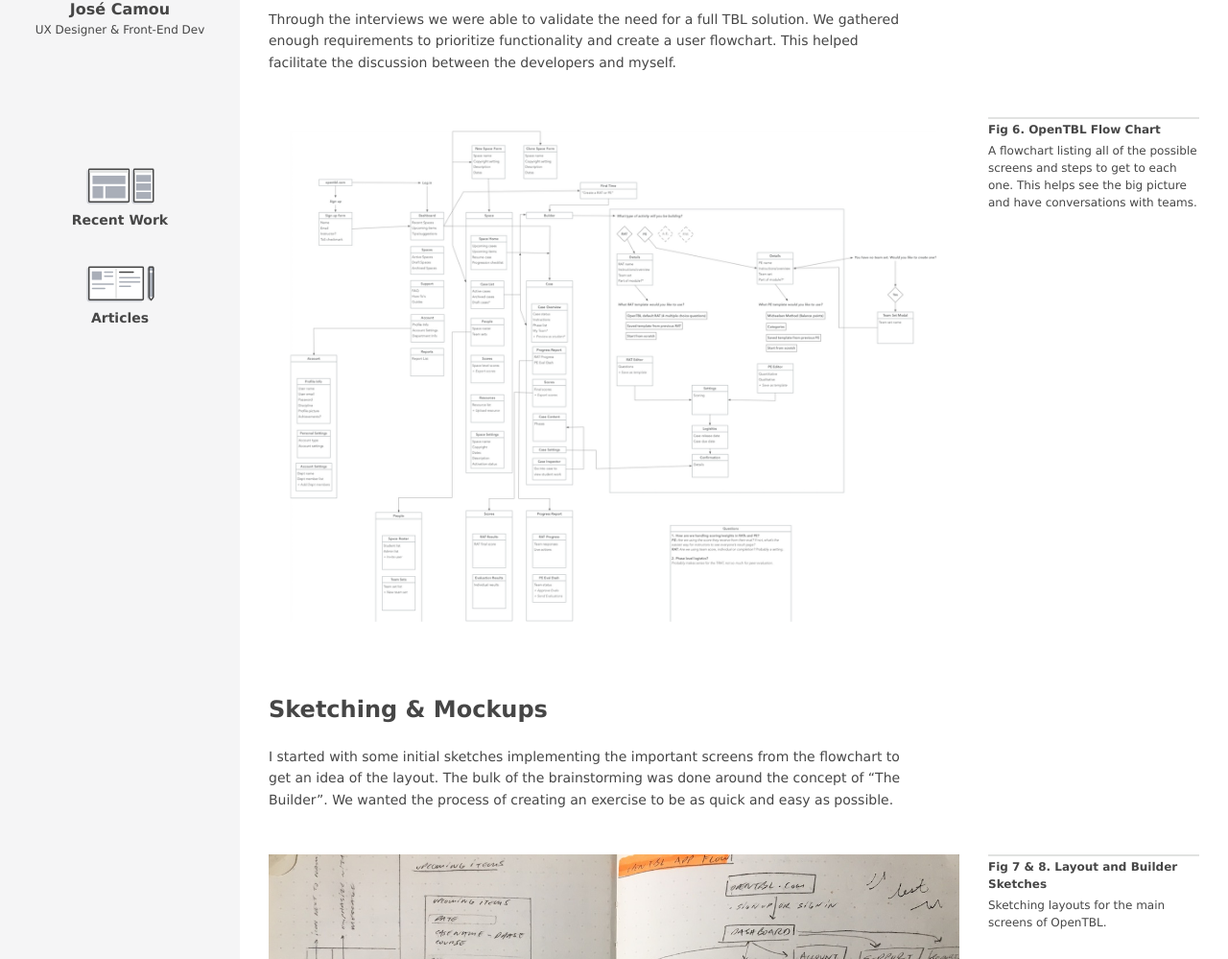
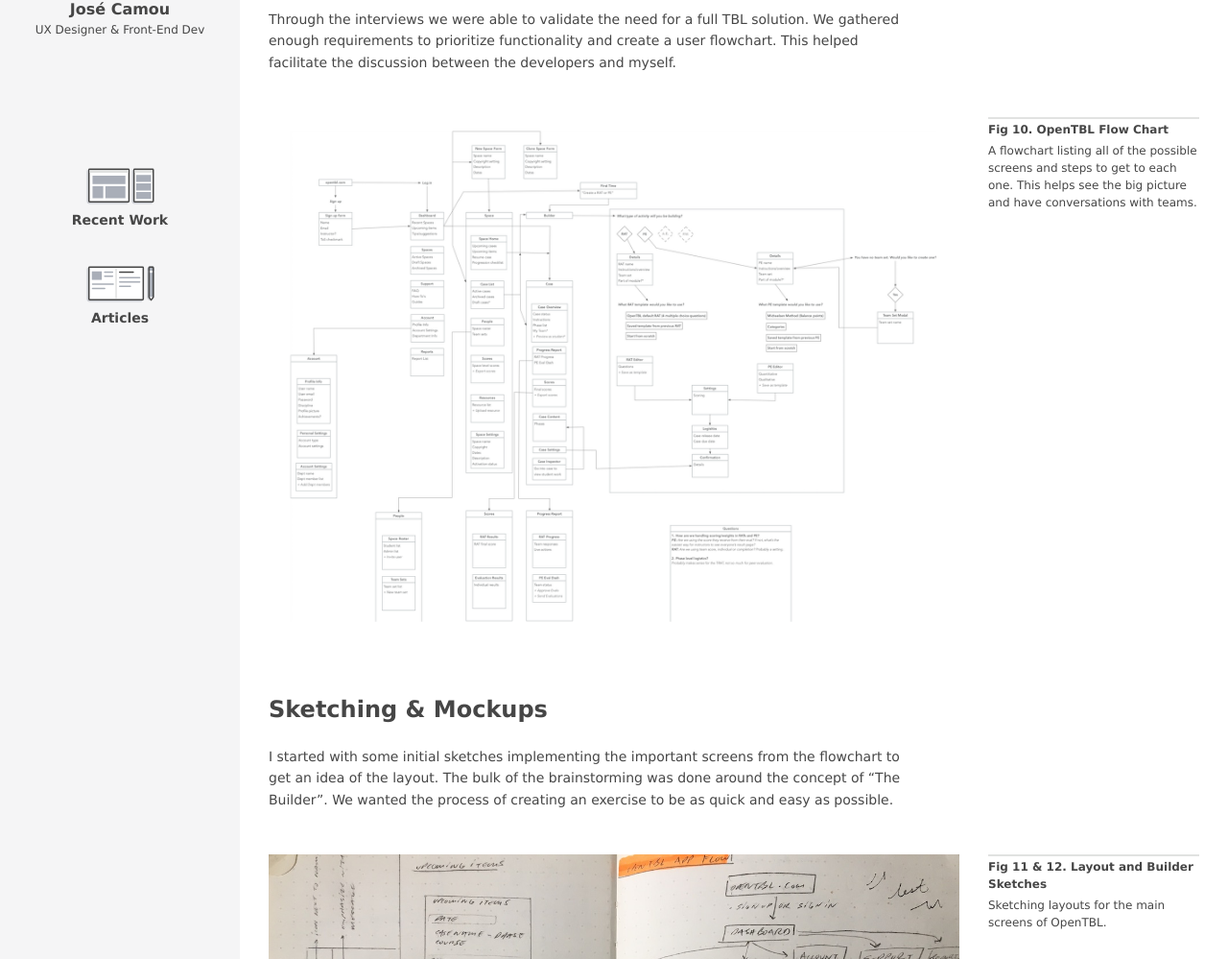
Before and after one commit to jcamou/jcamou.github.io, a Jekyll site: the page built from work/opentbl.html, in a window 1280 px wide and 1400 px high, scrolled down 7881 px. Shown: the part 132-1131 px from the top of the window at 96% size. Built offline with Jekyll 4.4.1, drawn with Linux system fonts in a browser that asks for light colours; some of the changed text lies outside the part shown.

Commit message:
[FIX] Fix numbering on figures

```diff
--- a/work/opentbl.html
+++ b/work/opentbl.html
@@ -167,7 +167,7 @@ permalink: /work/opentbl
   <div class="grid__col--1of4 grid__container-padding
   grid__mobile--full-width">
     <div class="caption__container">
-      <div class="caption__label">Fig 5. OpenTBL Icons</div>
+      <div class="caption__label">Fig 9. OpenTBL Icons</div>
       <div class="caption__description">Some of the assets I created for OpenTBL.</div>
     </div>
   </div>
@@ -201,7 +201,7 @@ permalink: /work/opentbl
   <div class="grid__col--1of4 grid__container-padding
   grid__mobile--full-width">
     <div class="caption__container">
-      <div class="caption__label">Fig 6. OpenTBL Flow Chart</div>
+      <div class="caption__label">Fig 10. OpenTBL Flow Chart</div>
       <div class="caption__description">A flowchart listing all of the possible screens and steps to get to each one. This helps see the big picture and have conversations with teams.</div>
     </div>
   </div>
@@ -220,7 +220,7 @@ permalink: /work/opentbl
   <div class="grid__col--1of4 grid__container-padding
   grid__mobile--full-width">
     <div class="caption__container">
-      <div class="caption__label">Fig 7 & 8. Layout and Builder Sketches</div>
+      <div class="caption__label">Fig 11 & 12. Layout and Builder Sketches</div>
       <div class="caption__description">Sketching layouts for the main screens of OpenTBL.</div>
     </div>
   </div>
@@ -238,7 +238,7 @@ permalink: /work/opentbl
   <div class="grid__col--1of4 grid__container-padding
   grid__mobile--full-width">
     <div class="caption__container">
-      <div class="caption__label">Fig 9. Builder Mockups</div>
+      <div class="caption__label">Fig 13. Builder Mockups</div>
       <div class="caption__description">I used Photoshop to put together mockups based on sketches then added them to an InVision project. </div>
     </div>
   </div>
@@ -255,7 +255,7 @@ permalink: /work/opentbl
   <div class="grid__col--1of4 grid__container-padding
   grid__mobile--full-width">
     <div class="caption__container">
-      <div class="caption__label">Fig 10. Mockups on InVision</div>
+      <div class="caption__label">Fig 14. Mockups on InVision</div>
       <div class="caption__description">InVision was used for prototype testing, internal discussions, and group feedback.</div>
     </div>
   </div>
@@ -275,7 +275,7 @@ permalink: /work/opentbl
   <div class="grid__col--1of4 grid__container-padding
   grid__mobile--full-width">
     <div class="caption__container">
-      <div class="caption__label">Fig 11. Video recording of focus group session</div>
+      <div class="caption__label">Fig 15. Video recording of focus group session</div>
       <div class="caption__description">These sessions are great at the beginning of the design process.</div>
     </div>
   </div>
@@ -294,7 +294,7 @@ permalink: /work/opentbl
   <div class="grid__col--1of4 grid__container-padding
   grid__mobile--full-width">
     <div class="caption__container">
-      <div class="caption__label">Fig 12. Old and New Logos</div>
+      <div class="caption__label">Fig 16. Old and New Logos</div>
       <div class="caption__description">(Left) Initial logo. (Right) Updated version.</div>
     </div>
   </div>
```
